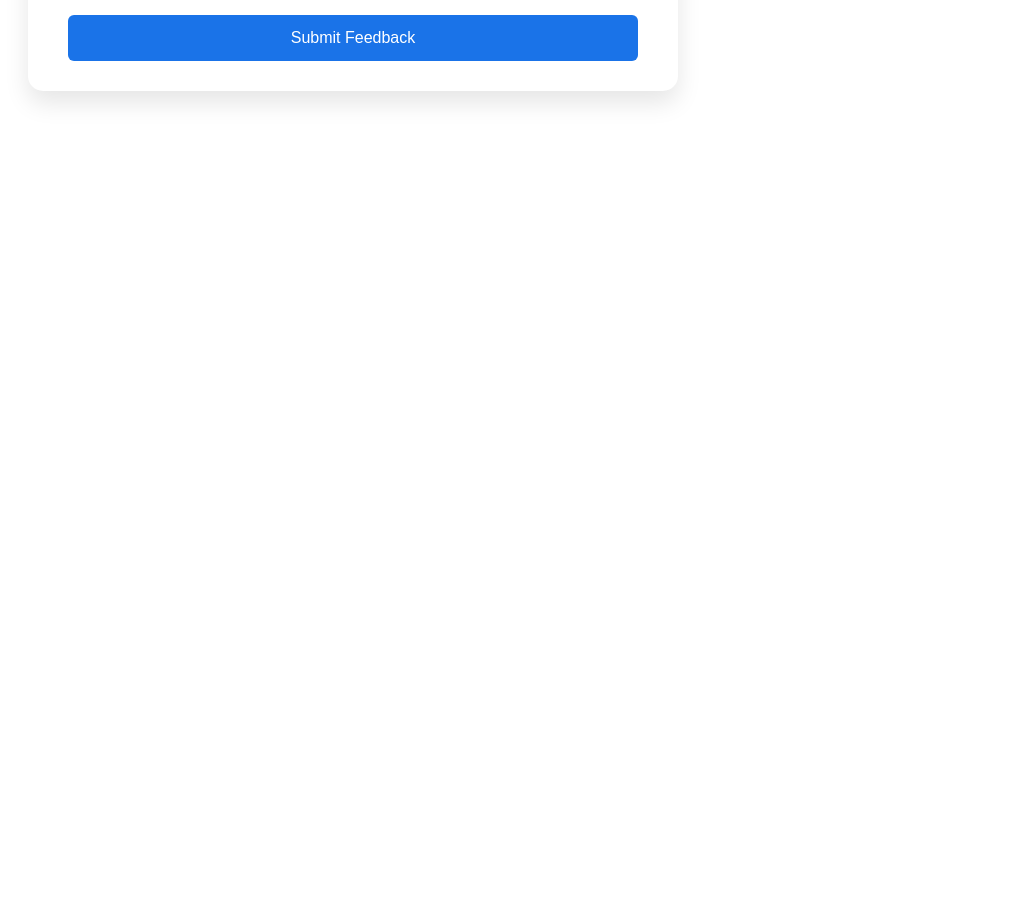
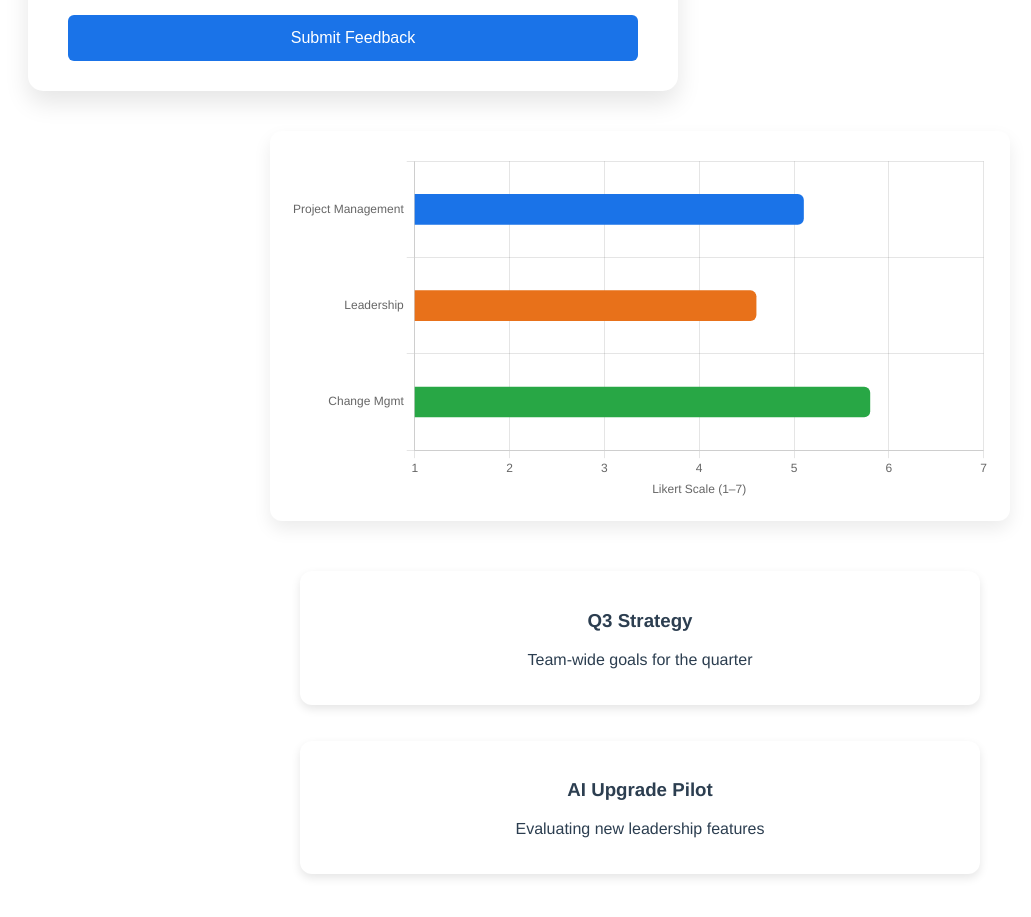
Before and after one commit to Calbest12/PMD, a Vue app in the folder frontend/: page / in a window 1280 px wide. Shown: the part 1140-2057 px from the top of the page, without its empty margins (0-1031 px from the left). Before the commit the page ends 1271 px from the top, so only its background shows below. Built offline with nearby package versions, Linux system fonts and the light colour scheme.

Commit message:
resolved errors

```diff
--- a/frontend/src/App.vue
+++ b/frontend/src/App.vue
@@ -1,9 +1,12 @@
 <template>
   <div id="app">
     <Navigation />
-    <Slider />
+    <Slider @submit-feedback="updateScores" />
+    <TeamAverageChart :scores="scores" />
+    <ProjectDashboard />
   </div>
 </template>
+
 
 <script>
 import Navigation from './components/Navigation.vue'
```
